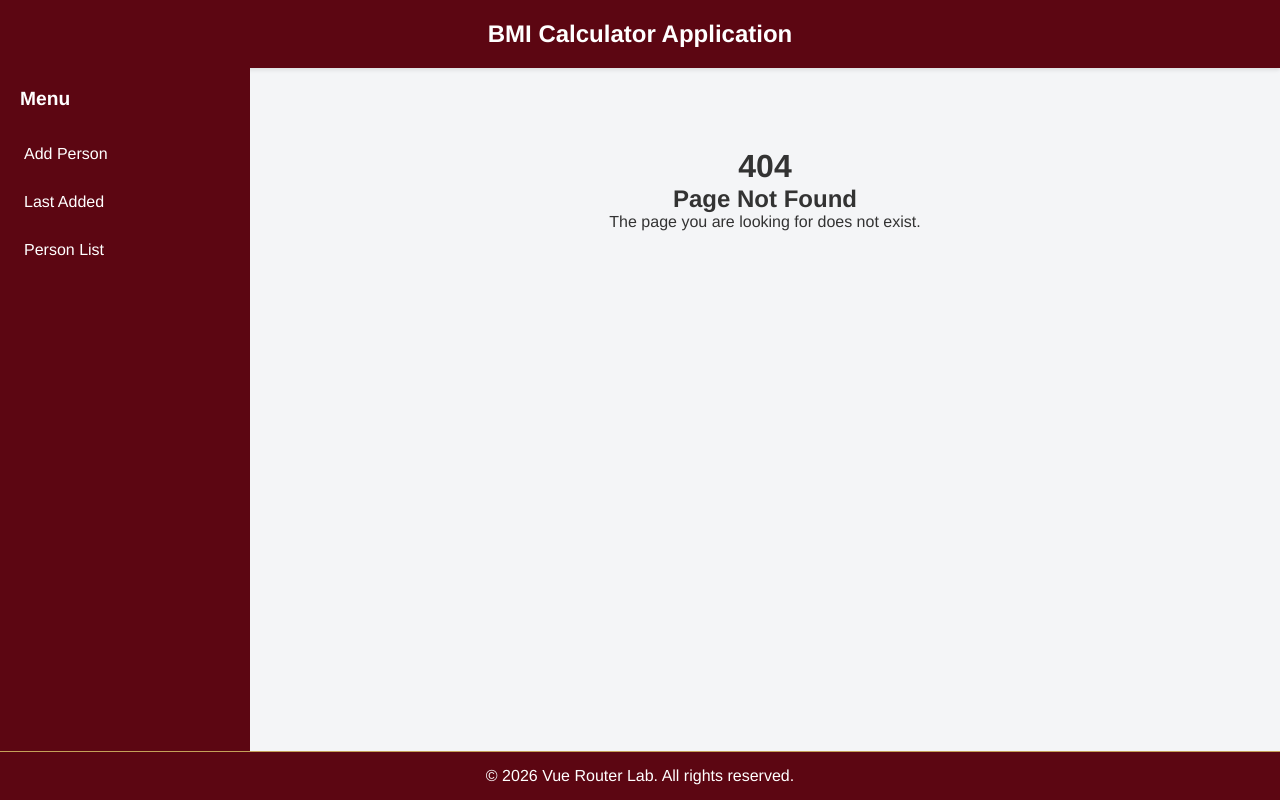
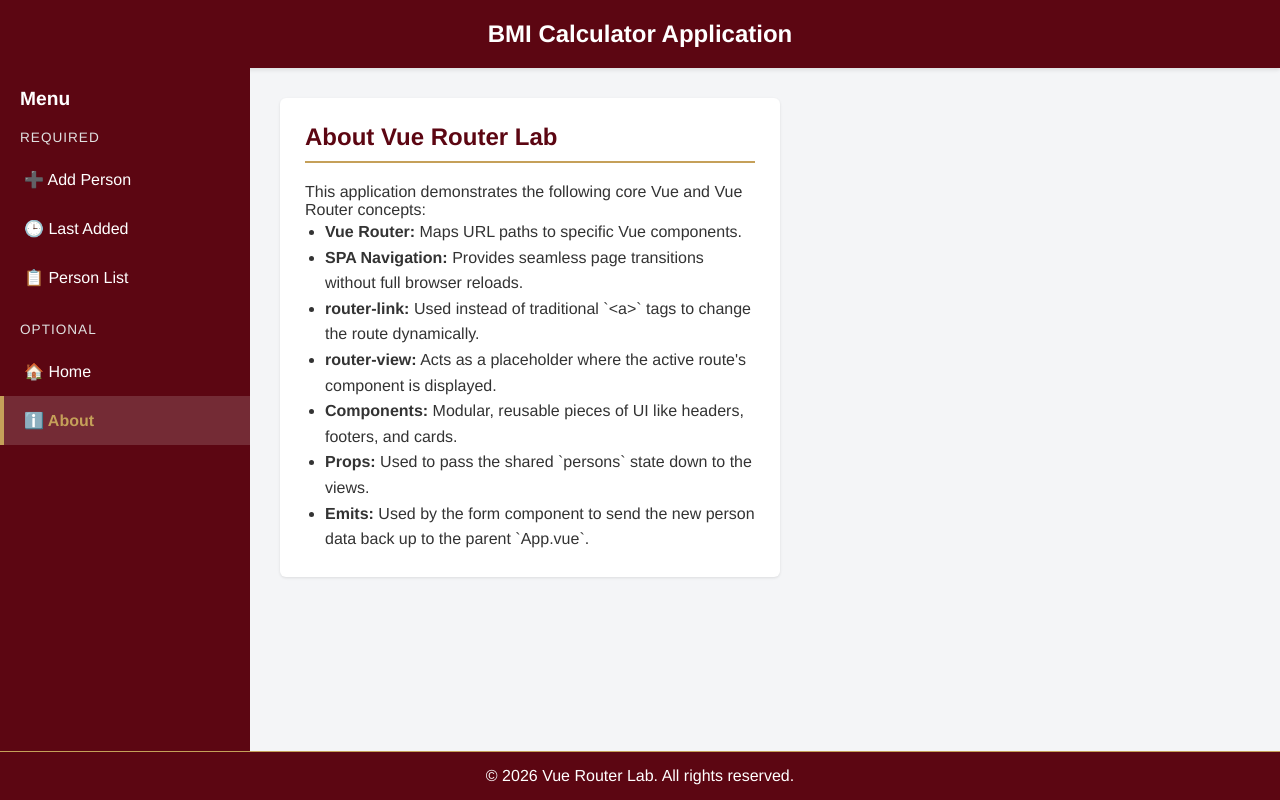
Before and after one commit to omarmeneam/vue-router-lab, a Vue app: page /about in a window 1280 px wide. Before the commit this address had no page. Built offline with nearby package versions, Linux system fonts and the light colour scheme.

Commit message:
Fix optional pages and polish router lab UI

```diff
--- a/src/App.vue
+++ b/src/App.vue
@@ -5,11 +5,16 @@
       <AppSidebar />
       <div class="main-content">
         <main class="content-area">
-          <router-view
-            :persons="persons"
-            :last-person="lastPerson"
-            @add-person="addPerson"
-          />
+          <router-view v-slot="{ Component }">
+            <transition name="fade" mode="out-in">
+              <component
+                :is="Component"
+                :persons="persons"
+                :last-person="lastPerson"
+                @add-person="addPerson"
+              />
+            </transition>
+          </router-view>
         </main>
       </div>
     </div>
--- a/src/assets/style.css
+++ b/src/assets/style.css
@@ -181,3 +181,6 @@ body {
     border-bottom: 4px solid var(--accent);
   }
 }
+
+.menu-section { margin-bottom: 20px; }
+.menu-label { padding: 0 20px 10px; font-size: 0.85em; text-transform: uppercase; color: #e0e0e0; letter-spacing: 1px; }
--- a/src/components/AppSidebar.vue
+++ b/src/components/AppSidebar.vue
@@ -1,9 +1,19 @@
 <template>
   <aside class="sidebar">
     <div class="sidebar-title">Menu</div>
-    <router-link to="/" class="menu-link">Add Person</router-link>
-    <router-link to="/last" class="menu-link">Last Added</router-link>
-    <router-link to="/list" class="menu-link">Person List</router-link>
+
+    <div class="menu-section">
+      <div class="menu-label">Required</div>
+      <router-link to="/" class="menu-link">➕ Add Person</router-link>
+      <router-link to="/last" class="menu-link">🕒 Last Added</router-link>
+      <router-link to="/list" class="menu-link">📋 Person List</router-link>
+    </div>
+
+    <div class="menu-section">
+      <div class="menu-label">Optional</div>
+      <router-link to="/home" class="menu-link">🏠 Home</router-link>
+      <router-link to="/about" class="menu-link">ℹ️ About</router-link>
+    </div>
   </aside>
 </template>
 
--- a/src/router/index.js
+++ b/src/router/index.js
@@ -2,12 +2,16 @@ import { createRouter, createWebHistory } from 'vue-router'
 import AddPersonView from '../views/AddPersonView.vue'
 import LastPersonView from '../views/LastPersonView.vue'
 import PersonListView from '../views/PersonListView.vue'
+import HomeView from '../views/HomeView.vue'
+import AboutView from '../views/AboutView.vue'
 import NotFound404View from '../views/NotFound404View.vue'
 
 const routes = [
   { path: '/', name: 'AddPerson', component: AddPersonView, meta: { title: 'Add Person' } },
   { path: '/last', name: 'LastPerson', component: LastPersonView, meta: { title: 'Last Added' } },
   { path: '/list', name: 'PersonList', component: PersonListView, meta: { title: 'Person List' } },
+  { path: '/home', name: 'Home', component: HomeView, meta: { title: 'Home' } },
+  { path: '/about', name: 'About', component: AboutView, meta: { title: 'About' } },
   { path: '/:pathMatch(.*)*', name: 'not-found', component: NotFound404View, meta: { title: '404 Not Found' } }
 ]
 
--- /dev/null
+++ b/src/views/AboutView.vue
@@ -0,0 +1,21 @@
+<template>
+  <div class="card">
+    <h2 class="section-title">About Vue Router Lab</h2>
+    <p>This application demonstrates the following core Vue and Vue Router concepts:</p>
+    <ul style="margin-left: 20px; line-height: 1.6;">
+      <li><strong>Vue Router:</strong> Maps URL paths to specific Vue components.</li>
+      <li><strong>SPA Navigation:</strong> Provides seamless page transitions without full browser reloads.</li>
+      <li><strong>router-link:</strong> Used instead of traditional `&lt;a&gt;` tags to change the route dynamically.</li>
+      <li><strong>router-view:</strong> Acts as a placeholder where the active route's component is displayed.</li>
+      <li><strong>Components:</strong> Modular, reusable pieces of UI like headers, footers, and cards.</li>
+      <li><strong>Props:</strong> Used to pass the shared `persons` state down to the views.</li>
+      <li><strong>Emits:</strong> Used by the form component to send the new person data back up to the parent `App.vue`.</li>
+    </ul>
+  </div>
+</template>
+
+<script>
+export default {
+  name: 'AboutView'
+}
+</script>
--- /dev/null
+++ b/src/views/HomeView.vue
@@ -0,0 +1,16 @@
+<template>
+  <div class="card">
+    <h2 class="section-title">Welcome to BMI Calculator SPA</h2>
+    <p>This is a modern Single Page Application built with Vue.js and Vue Router.</p>
+    <p>Use the sidebar menu to navigate through the application without page reloads. You can add new persons, calculate their Body Mass Index (BMI), and view the list of all added individuals.</p>
+    <div style="margin-top: 20px;">
+      <router-link to="/" class="btn" style="text-decoration: none; display: inline-block;">Get Started</router-link>
+    </div>
+  </div>
+</template>
+
+<script>
+export default {
+  name: 'HomeView'
+}
+</script>
--- a/src/views/NotFound404View.vue
+++ b/src/views/NotFound404View.vue
@@ -1,8 +1,9 @@
 <template>
-  <div style="text-align: center; padding: 50px;">
-    <h1>404</h1>
-    <h2>Page Not Found</h2>
-    <p>The page you are looking for does not exist.</p>
+  <div class="card" style="text-align: center; padding: 50px 20px;">
+    <h1 style="color: var(--primary); font-size: 3rem; margin-bottom: 10px;">404</h1>
+    <h2 class="section-title" style="border: none; padding: 0;">Page Not Found</h2>
+    <p style="margin-bottom: 25px;">The URL you entered does not match any known route in this application.</p>
+    <router-link to="/" class="btn" style="text-decoration: none; display: inline-block;">Return to Add Person</router-link>
   </div>
 </template>
 
```
